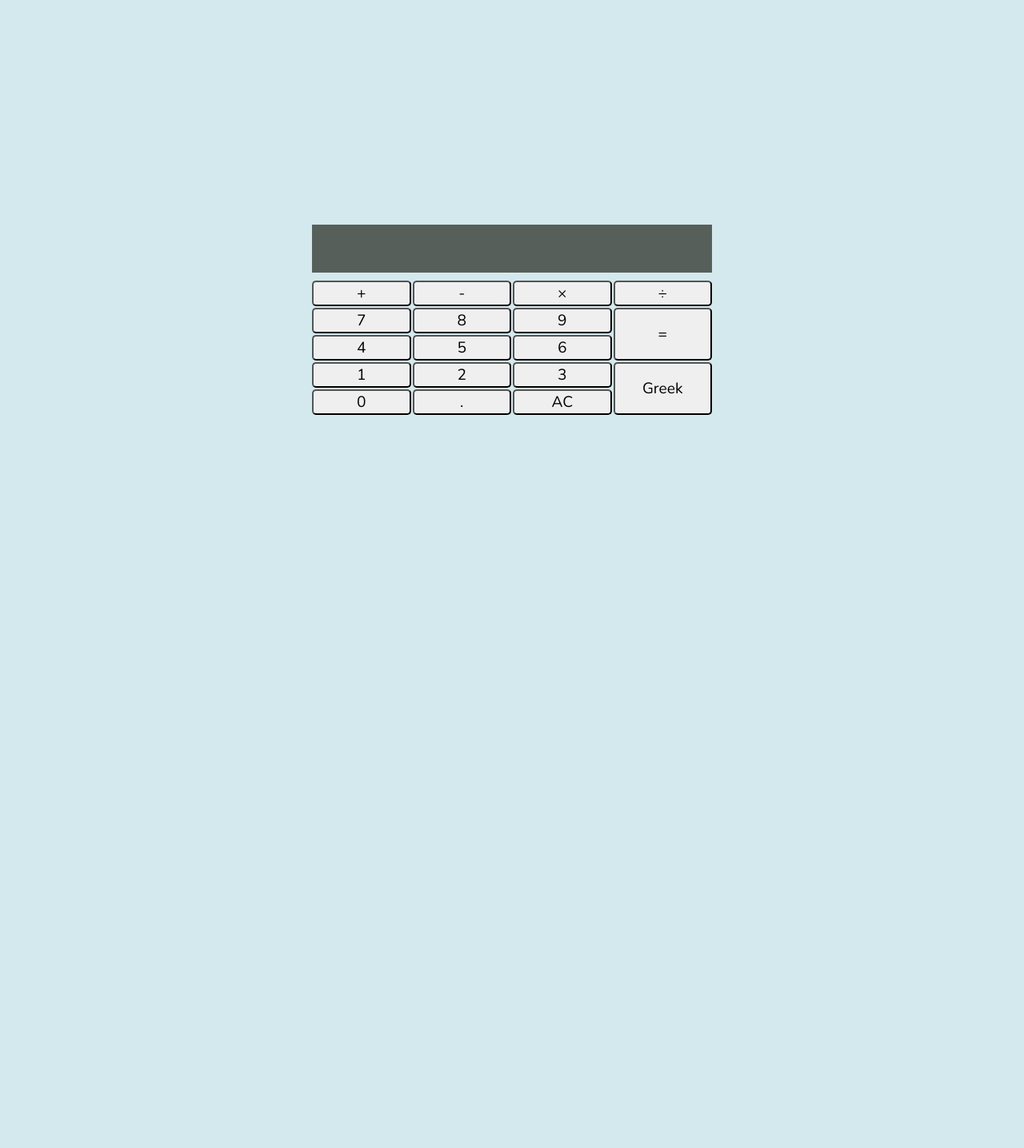
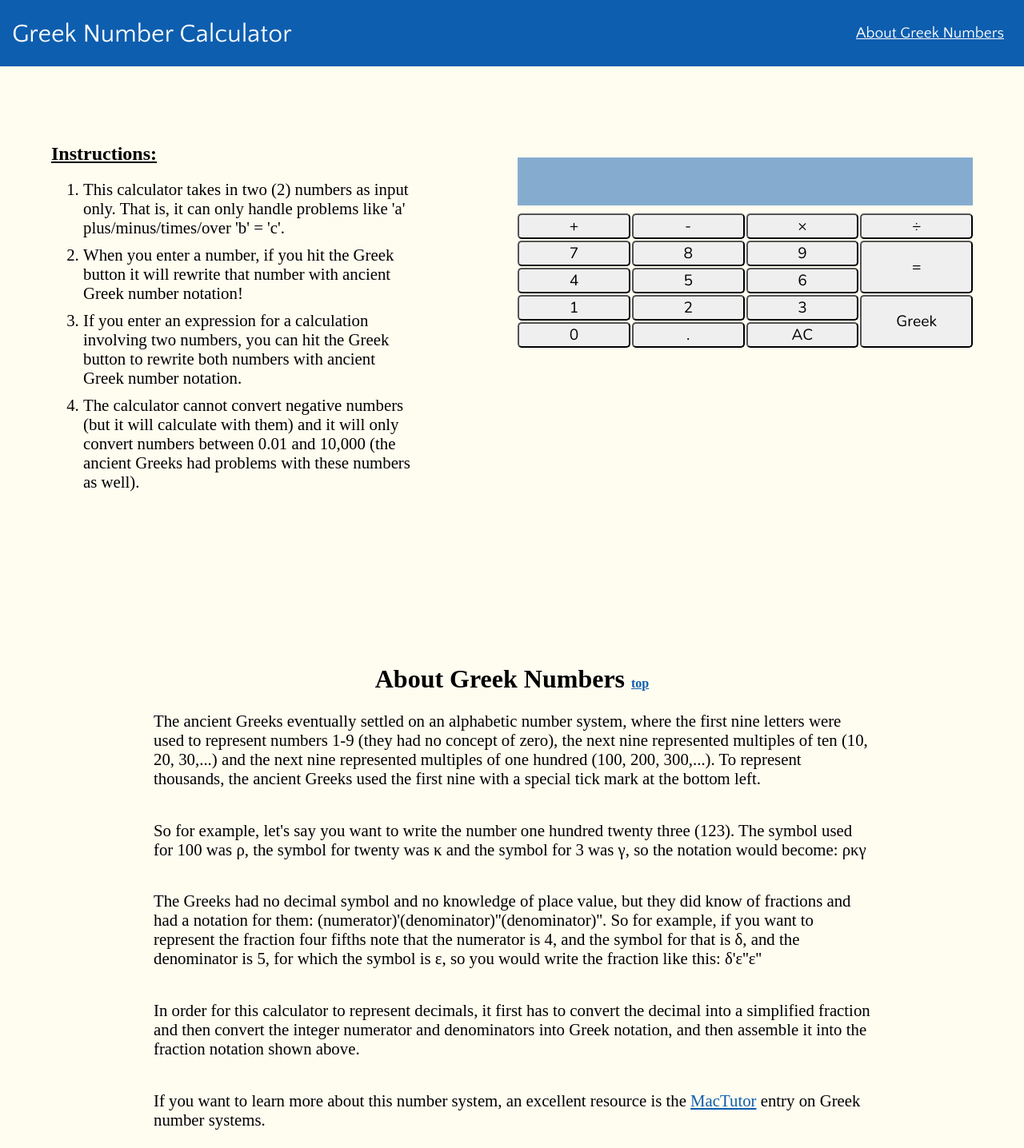
Before and after one commit to Heyzeus85/greek-calculator, a plain HTML site: page index.html in a window 1280 px wide. Shown: the whole page at 80% size. Before the commit the page ends 800 px from the top, so only its background shows below. Drawn offline with nearby package versions, Linux system fonts and the light colour scheme; a web font is replaced by a local one.

Commit message:
Add files via upload

```diff
--- a/index.html
+++ b/index.html
@@ -8,6 +8,33 @@
     <title>Greek Number Calculator</title>
 </head>
 <body>
+    <nav class="navbar" id="navbar">
+        <div class="logo">
+            Greek Number Calculator
+        </div>
+        <div class="navlinks">
+            <ul>
+                <li><a href="#about">About Greek Numbers</a></li>
+            </ul>
+        </div>
+    </nav>
+    <div class="container">
+        <div class="instruct">
+            <h2>Instructions:</h2>
+            <ol>
+                <li>This calculator takes in two (2) numbers as input only. That is, it can only handle problems like
+                    'a' plus/minus/times/over 'b' = 'c'.
+                </li>
+                <li>When you enter a number, if you hit the Greek button it will rewrite that number
+                    with ancient Greek number notation!</li>
+                <li>If you enter an expression for a calculation involving two numbers, you can hit the Greek button to rewrite
+                    both numbers with ancient Greek number notation.
+                </li>
+                <li>The calculator cannot convert negative numbers (but it will calculate with them) and it will only convert numbers
+                    between 0.01 and 10,000 (the ancient Greeks had problems with these numbers as well).
+                </li>
+            </ol>
+        </div>
         <div class="calculator">
             <div class="display"></div>
             <div class="keypad">
@@ -31,6 +58,37 @@
                 <button class="greek" value="greek">Greek</button>
             </div>
         </div>
+    </div>
+
+    <div class="about" id = "about">
+        <h1>About Greek Numbers <span id="nav"><a href="#navbar">top</a></span></h1>
+        <p>
+            The ancient Greeks eventually settled on an alphabetic number system, where the first nine letters were used to
+            represent numbers 1-9 (they had no concept of zero), the next nine represented multiples of ten (10, 20, 30,...)
+            and the next nine represented multiples of one hundred (100, 200, 300,...). To represent thousands, the ancient
+            Greeks used the first nine with a special tick mark at the bottom left.
+        </p>
+        <p>
+            So for example, let's say you want to write the number one hundred twenty three (123). The symbol used for 100 was
+            <span class="enlarge">ρ</span>, the symbol for twenty was <span class="enlarge">κ</span> and the symbol
+            for 3 was <span class="enlarge">γ</span>, so the notation would become: <span class="enlarge">ρκγ</span>
+        </p>
+        <p>
+            The Greeks had no decimal symbol and no knowledge of place value, but they did know of fractions and had a notation for them:
+            (numerator)'(denominator)''(denominator)''. So for example, if you want to represent the fraction four fifths note that
+            the numerator is 4, and the symbol for that is <span class="enlarge">δ</span>, and the denominator is 5, for which the symbol is
+            <span class="enlarge">ε</span>, so you would write the fraction like this: <span class="enlarge">δ'ε''ε''</span>
+        </p>
+        <p>
+            In order for this calculator to represent decimals, it first has to convert the decimal into a simplified fraction
+            and then convert the integer numerator and denominators into Greek notation, and then assemble it into the fraction
+            notation shown above.
+        </p>
+        <p>
+            If you want to learn more about this number system, an excellent resource is the
+            <a href="https://mathshistory.st-andrews.ac.uk/HistTopics/Greek_numbers/">MacTutor</a> entry on Greek number systems.
+        </p>
+    </div>
 
     <script src="script.js"></script>
 </body>
--- a/style.css
+++ b/style.css
@@ -1,25 +1,85 @@
 @import url('https://fonts.googleapis.com/css2?family=Nunito&display=swap');
+@import url('https://fonts.googleapis.com/css2?family=Quattrocento&family=Quattrocento+Sans&display=swap');
+
+html {
+    scroll-behavior: calc();
+}
 
 * {
     box-sizing: border-box;
 }
 
 body {
-    background-color: rgb(195, 224, 230, 0.7);
+    background-color: #fffcf0;
     margin: 0;
+}
+
+.navbar {
+    display: inline-flex;
+    justify-content: space-between;
+    width: 100%;
+    background-color: #0d5eaf;
+    color: #fff;
+    font-family: 'Quattrocento Sans', sans-serif;
+}
+
+.logo {
+    text-align: center;
+    justify-content: center;
+    font-size: 2rem;
+    margin: 25px 15px 15px 15px;
+}
+
+.navlinks {
+    margin: 15px;
+}
+
+a {
+    color: #fff;
+}
+
+.navlinks ul li {
+    display: inline;
+    list-style-type: none;
+    font-size: 1.2rem;
+    margin-left: 10px;
+    margin-right: 10px;
+}
+
+.container {
     display: flex;
-    justify-content: center;
-    align-items: center;
-    min-height: 100vh;
+    margin-top: 50px;
+}
+
+.instruct {
+    width: 40%;
+    margin-left: 5%;
+    margin-right: 5%;
+    margin-top: 2%;
+    font-family: 'Quattrocento', serif;
+}
+
+.instruct h2 {
+    text-decoration: underline;
+    font-weight: bold;
+}
+
+.instruct li {
+    font-weight: 400;
+    margin-bottom: 10px;
+    font-size: 1.3rem;
 }
 
 .calculator {
     display: block;
-    width: 500px;
+    width: 60%;
+    padding-left: 5%;
+    padding-right: 5%;
+    padding-top: 5%;
 }
 
 .display {
-    background-color: rgb(86, 95, 90);
+    background-color: rgba(13, 94, 175, 0.5);
     width: 100%;
     height: 60px;
     margin-bottom: 10px;
@@ -58,3 +118,34 @@ button {
     grid-column-start: 4;
     grid-column-end: 5;
 }
+
+.about {
+    text-align: left;
+    justify-content: center;
+    margin-top: 200px;
+    margin-bottom: 200px;
+    font-family: 'Quattrocento', serif;
+}
+
+.about h1 {
+    text-align: center;
+}
+
+#nav {
+    font-size: 1rem;
+}
+
+.about p {
+    padding-left: 15%;
+    padding-right: 15%;
+    padding-bottom: 20px;
+    font-size: 1.3rem;
+}
+
+.enlarge {
+    font-size: 1.3rem;
+}
+
+.about a {
+    color: #0d5eaf;
+}
```
Lines whose indentation alone changed are shown as unchanged.
